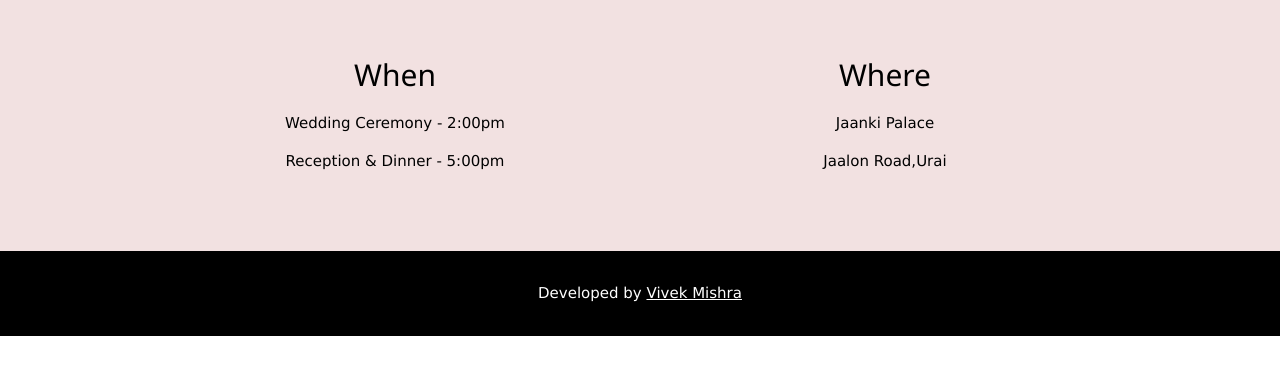
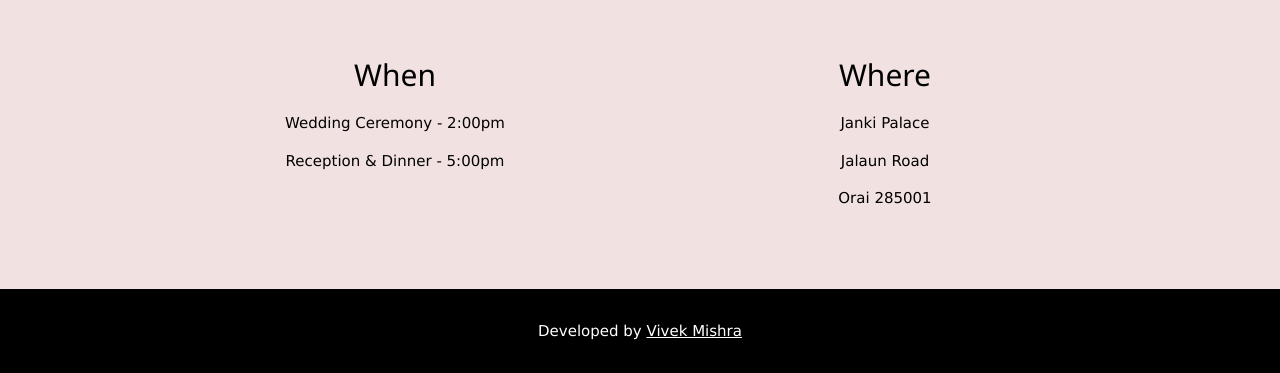
Before and after one commit to ankitawedspriyank/invitation, a plain HTML site: page going.html in a window 1280 px wide. Shown: the part 995-1368 px from the top of the page. Before the commit the page ends 1331 px from the top, so only its background shows below. Drawn offline with nearby package versions, Linux system fonts and the light colour scheme.

Commit message:
Update going.html

```diff
--- a/going.html
+++ b/going.html
@@ -52,8 +52,9 @@ document.getElementById('result').innerHTML=name;
       </div>
       <div class="w3-half">
         <h2>Where</h2>
-        <p>Jaanki Palace</p>
-        <p>Jaalon Road,Urai</p>
+        <p>Janki Palace</p>
+        <p>Jalaun Road</p>
+	<p>Orai 285001</p>
       </div>
     </div>
   </div>
```
